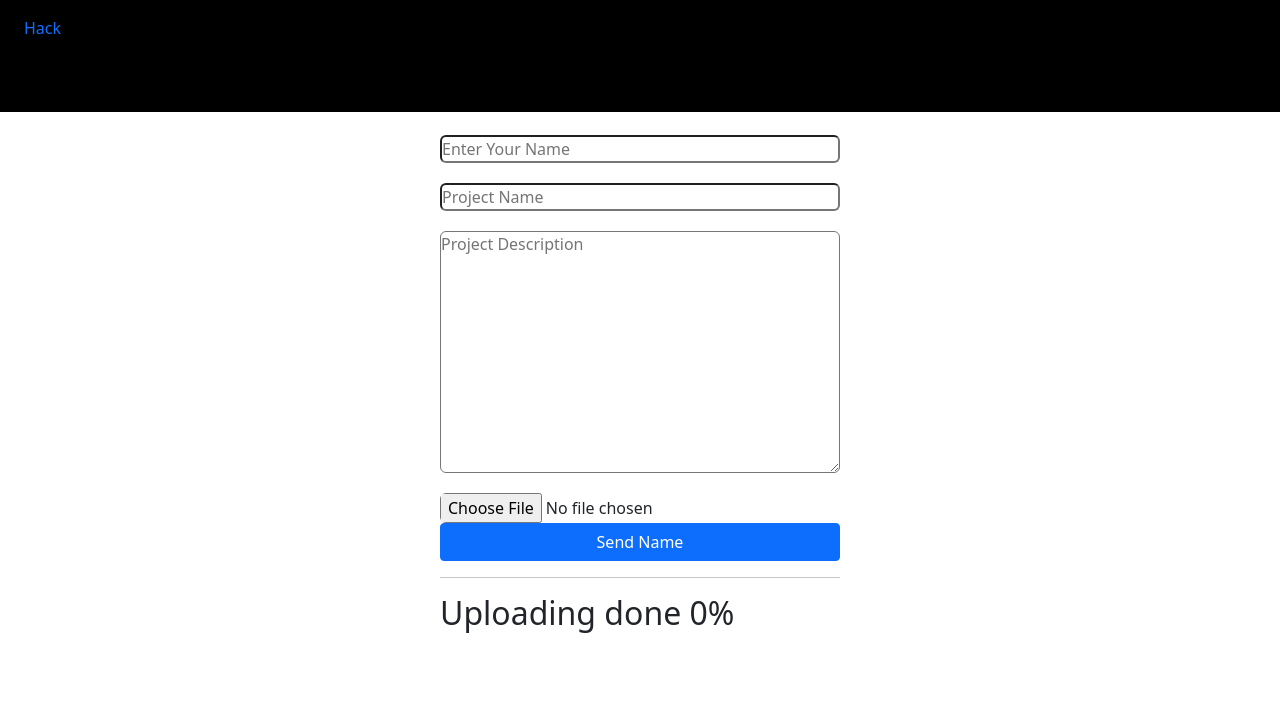
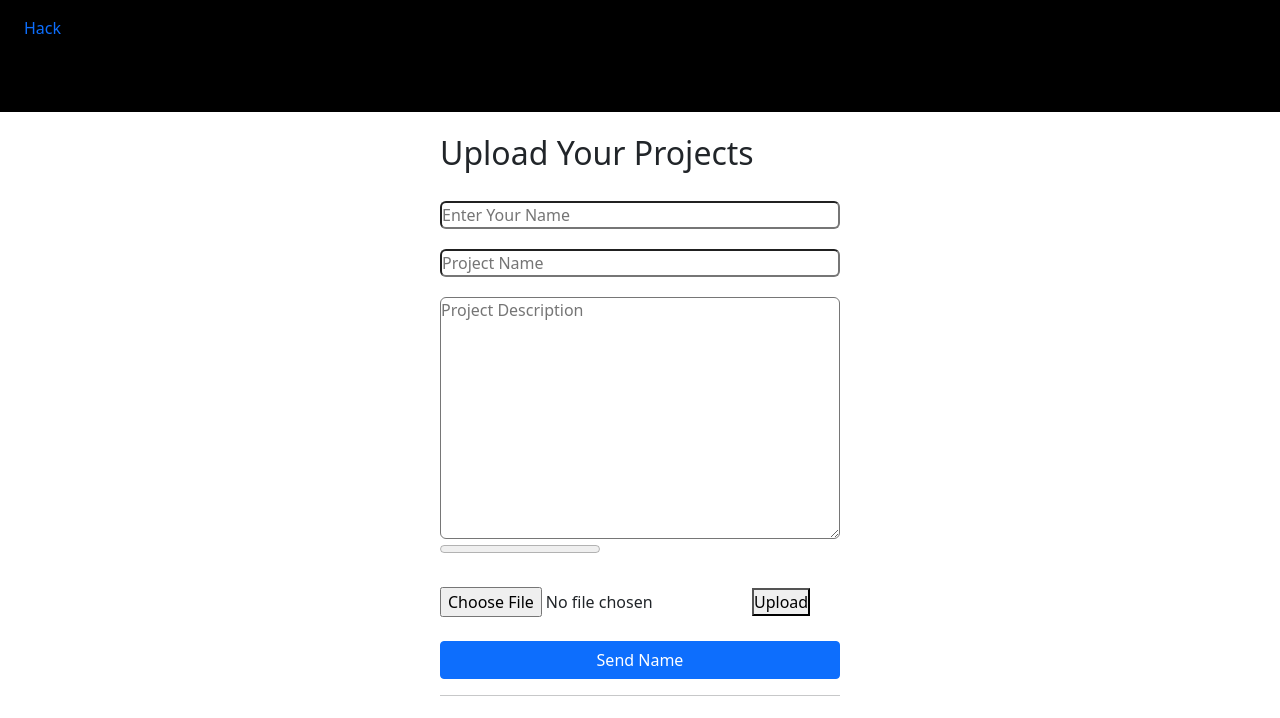
Before and after one commit to Ashish187/Hack, a React (Create React App) app in the folder front/: page /dashboard in a window 1280 px wide. Shown: the top 718 px of the page. Built offline with nearby package versions, Linux system fonts and the light colour scheme; no server answers.

Commit message:
fifth commit

```diff
--- a/front/src/App.css
+++ b/front/src/App.css
@@ -5,7 +5,7 @@
 }
 
 .App{
-    margin-bottom: 150px;
+    margin-bottom: 20px;
 }
 
 .head{
--- a/front/src/components/Dashboard.js
+++ b/front/src/components/Dashboard.js
@@ -5,19 +5,32 @@ import { nameRef } from "../firebase"
 import { Button,Alert, Nav } from "react-bootstrap"
 import { useAuth } from "../contexts/AuthContext"
 import { Link, useNavigate } from "react-router-dom"
-import { ref, getDownloadURL, uploadBytesResumable } from "firebase/storage";
-import { storage } from "../firebase";
+import FileSave from "./FileSave";
+// import { ref, getDownloadURL, uploadBytesResumable } from "firebase/storage";
+// import { storage } from "../firebase";
 
 export default function Dashboard() {
     const [name,setName] = useState("");
     const [pName,setPName] = useState("");
     const [area,setArea] = useState("");
   const [home,setHome] = useState("");
-  const [progress, setProgress] = useState(0);
+  // const [progress, setProgress] = useState(0);
   const [error, setError] = useState("")
   const { logout } = useAuth()
   const history = useNavigate()
 
+//   const [image , setImage] = useState('');
+// const upload = ()=>{
+//   if(image == null)
+//     return;
+//   storage.ref(`/images/${image.name}`).put(image)
+//   .on("state_changed" , alert("success") , alert);
+// }
+
+
+  // function handleChange(e) {
+  //   setFile(e.target.files[0]);
+  // }
   useEffect(()=>{
     axios.get("http://localhost:9200/home").then(function(response){
       setHome(response.data)
@@ -66,6 +79,17 @@ export default function Dashboard() {
   //   );
   // };
 
+  // const storageRef = ref(storage, `files/${file.name}`);
+  //   const uploadTask = storageRef.put(file);
+  //   uploadTask.on("state_changed", console.error, () => {
+  //     ref
+  //       .getDownloadURL()
+  //       .then((url) => {
+  //         setFile(null);
+  //         setURL(url);
+  //       });
+  //   });
+
   async function postName(e) {
 		e.preventDefault()
     const item = {
@@ -73,6 +97,27 @@ export default function Dashboard() {
       ProjectName: pName,
       Description: area,
     }
+
+    // const file = e.target.files;
+    // if (!file) return;
+    // const storageRef = ref(storage, `files/${file.name}`);
+    // const uploadTask = uploadBytesResumable(storageRef, file);
+
+    // uploadTask.on(
+    //   "state_changed",
+    //   (snapshot) => {
+    //     const prog = Math.round(
+    //       (snapshot.bytesTransferred / snapshot.totalBytes) * 100
+    //     );
+    //     setProgress(prog);
+    //   },
+    //   (error) => console.log(error),
+    //   () => {
+    //     getDownloadURL(uploadTask.snapshot.ref).then((downloadURL) => {
+    //       console.log("File available at", downloadURL);
+    //     });
+    //   }
+    // );
 
 
     nameRef.push(item)
@@ -84,27 +129,26 @@ export default function Dashboard() {
 			console.error(error)
 		}
 
-        const file = e.target[0].files[0];
-    // uploadFiles(file);
-    if (!file) return;
-    const storageRef = ref(storage, `files/${file.name}`);
-    const uploadTask = uploadBytesResumable(storageRef, file);
+    //     const file = e.target.files;
+    // if (!file) return;
+    // const storageRef = ref(storage, `files/${file.name}`);
+    // const uploadTask = uploadBytesResumable(storageRef, file);
 
-    uploadTask.on(
-      "state_changed",
-      (snapshot) => {
-        const prog = Math.round(
-          (snapshot.bytesTransferred / snapshot.totalBytes) * 100
-        );
-        setProgress(prog);
-      },
-      (error) => console.log(error),
-      () => {
-        getDownloadURL(uploadTask.snapshot.ref).then((downloadURL) => {
-          console.log("File available at", downloadURL);
-        });
-      }
-    );
+    // uploadTask.on(
+    //   "state_changed",
+    //   (snapshot) => {
+    //     const prog = Math.round(
+    //       (snapshot.bytesTransferred / snapshot.totalBytes) * 100
+    //     );
+    //     setProgress(prog);
+    //   },
+    //   (error) => console.log(error),
+    //   () => {
+    //     getDownloadURL(uploadTask.snapshot.ref).then((downloadURL) => {
+    //       console.log("File available at", downloadURL);
+    //     });
+    //   }
+    // );
 
 
     setName("")
@@ -133,13 +177,16 @@ export default function Dashboard() {
 
                 <textarea name="desc" placeholder="Project Description" className="desc" cols="30" rows="10" value={area} onChange={(e) => setArea(e.target.value)}></textarea>
 
-                <input type="file" className="input-class" />
+                <FileSave />
+                {/* <input type="file" className="input-class"/> */}
+                {/* <button onClick={upload}>Upload</button> */}
+                {/* <button>upload to firebase</button> */}
 
 				<Button type="submit">Send Name</Button>
                 {error && <Alert variant="danger">{error}</Alert>}
 			</form>
             <hr />
-      <h2>Uploading done {progress}%</h2>
+      {/* <h2>Uploading done {progress}%</h2> */}
     </div>
       </>
 
--- /dev/null
+++ b/front/src/components/FileSave.js
@@ -0,0 +1,55 @@
+import React, { useState } from "react";
+import { storage } from "../firebase";
+
+
+export default function FileSave() {
+    const [image, setImage] = useState(null);
+    const [url, setUrl] = useState("");
+    const [progress, setProgress] = useState(0);
+
+    const handleChange = e => {
+      if (e.target.files[0]) {
+        setImage(e.target.files[0]);
+      }
+    };
+
+    const handleUpload = () => {
+      const uploadTask = storage.ref(`images/${image.name}`).put(image);
+      uploadTask.on(
+        "state_changed",
+        snapshot => {
+          const progress = Math.round(
+            (snapshot.bytesTransferred / snapshot.totalBytes) * 100
+          );
+          setProgress(progress);
+        },
+        error => {
+          console.log(error);
+        },
+        () => {
+          storage
+            .ref("images")
+            .child(image.name)
+            .getDownloadURL()
+            .then(url => {
+              setUrl(url);
+            });
+        }
+      );
+    };
+
+    // console.log("image: ", image);
+
+    return (
+      <div>
+        <progress value={progress} max="100" />
+        <br />
+        <br />
+        <input type="file" onChange={handleChange} />
+        <button onClick={handleUpload}>Upload</button>
+        <br />
+        {/* {url} */}
+        <br />
+      </div>
+    );
+}
--- a/front/src/firebase.js
+++ b/front/src/firebase.js
@@ -1,12 +1,13 @@
 import firebase from "firebase/compat/app";
 import "firebase/compat/auth"
 import "firebase/compat/database"
+// import 'firebase/storage'
 import "firebase/compat/storage"
-
 
 const firebaseConfig = {
     apiKey: "AIzaSyA-ICXUSpPGhU4jfGOcdniuLdPRBzvpiBw",
     authDomain: "hack-f5ca0.firebaseapp.com",
+    databaseURL: "https://hack-f5ca0-default-rtdb.firebaseio.com",
     projectId: "hack-f5ca0",
     storageBucket: "hack-f5ca0.appspot.com",
     messagingSenderId: "1033773724901",
@@ -16,6 +17,6 @@ const firebaseConfig = {
 firebase.initializeApp(firebaseConfig)
 const databaseRef = firebase.database().ref()
 export const auth = firebase.auth()
-export const storage = firebase.storage()
+const storage = firebase.storage()
 export const nameRef = databaseRef.child("names")
-export default firebase
+export {storage,firebase as default}
```
